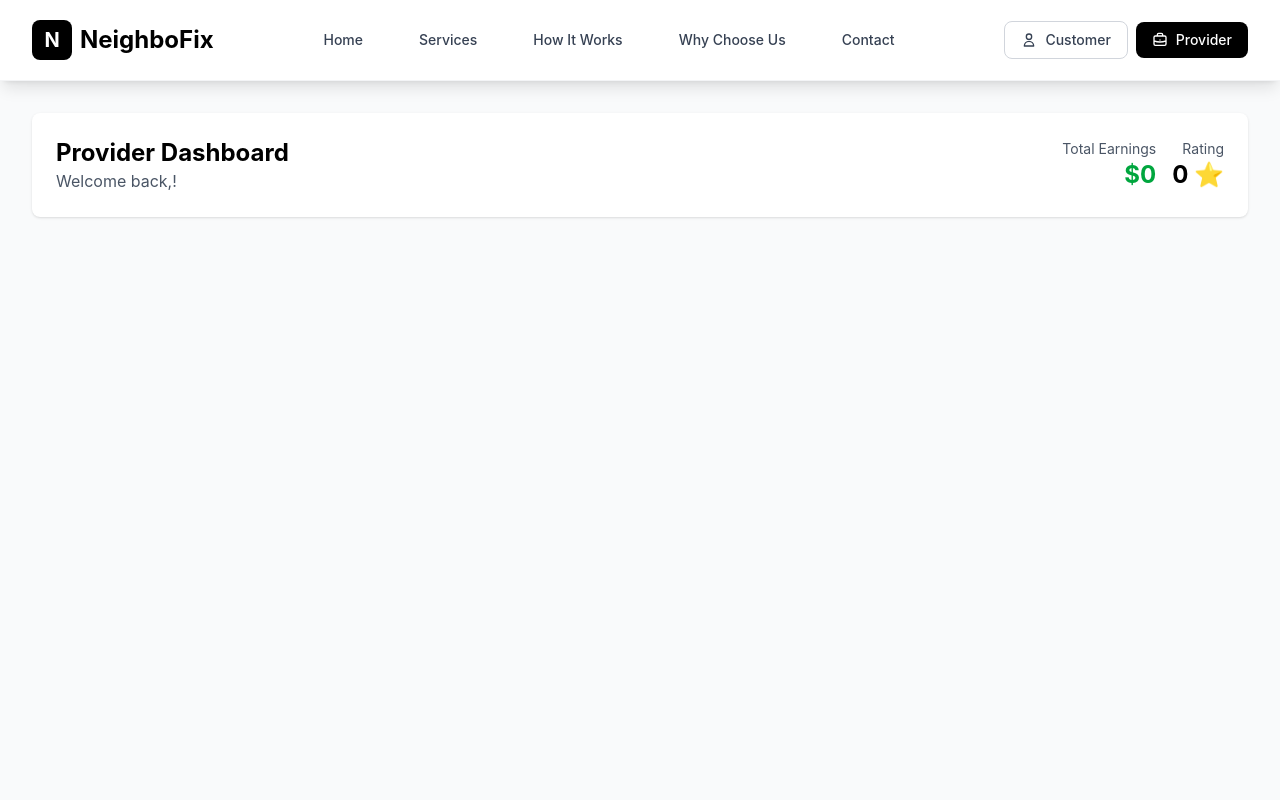
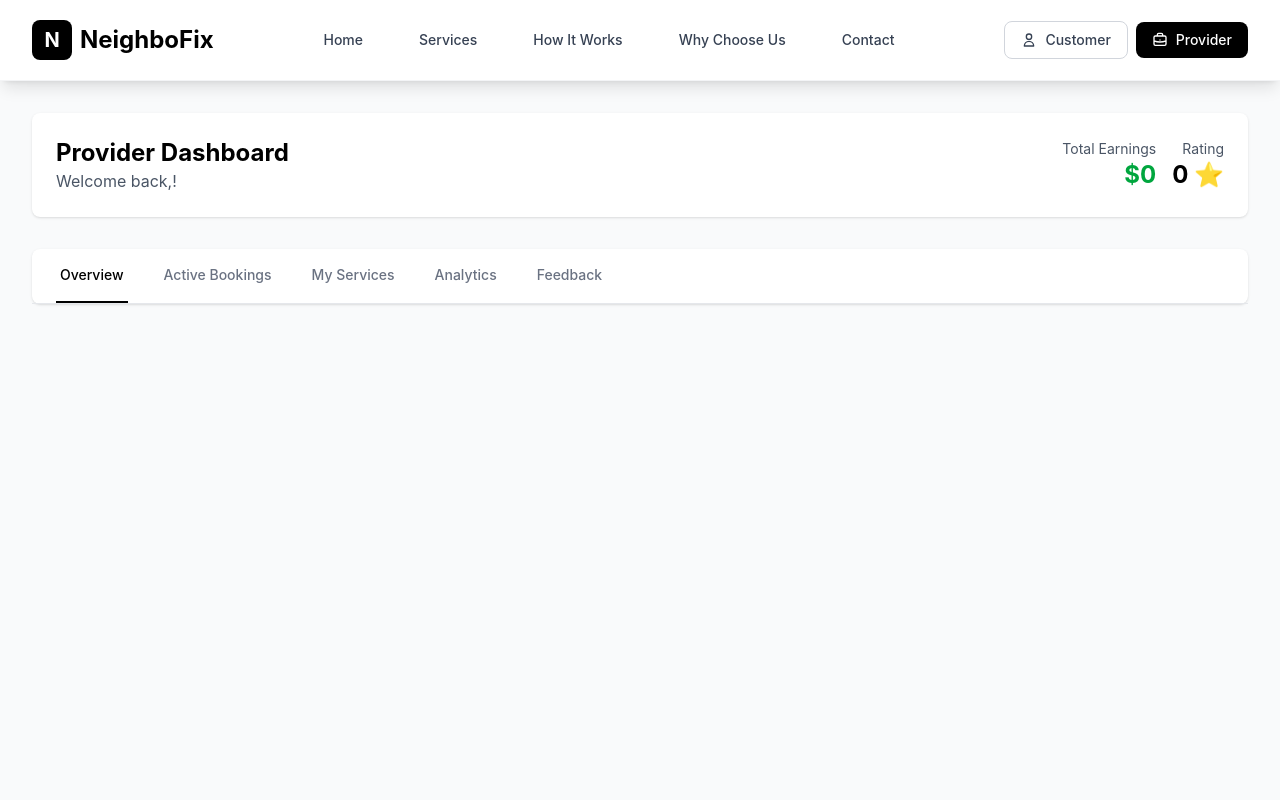
Before and after one commit to ARIngale/NeighboFix, a React (Vite) app in the folder Frontend/: page /provider-dashboard in a window 1280 px wide. Shown: the top 800 px of the page. Built offline with nearby package versions, Linux system fonts and the light colour scheme.

Commit message:
tab feacture created in ProviderDashboard page

```diff
--- a/Frontend/src/pages/ProviderDashboard.jsx
+++ b/Frontend/src/pages/ProviderDashboard.jsx
@@ -1,4 +1,8 @@
+import { useState } from "react"
+
 const ProviderDashboard = () => {
+    const [activeTab, setActiveTab] = useState("overview")
+
     return (
         <div className="min-h-screen bg-gray-50 py-8">
         <div className="max-w-7xl mx-auto px-4 sm:px-6 lg:px-8">
@@ -21,8 +25,35 @@ const ProviderDashboard = () => {
               </div>
             </div>
           </div>
+                  {/* Navigation Tabs */}
+        <div className="bg-white rounded-lg shadow-sm mb-8">
+          <div className="border-b border-gray-200">
+            <nav className="flex space-x-8 px-6">
+              {[
+                { id: "overview", label: "Overview" },
+                { id: "bookings", label: "Active Bookings" },
+                { id: "services", label: "My Services" },
+                { id: "analytics", label: "Analytics" },
+                { id: "feedback", label: "Feedback" },
+              ].map((tab) => (
+                <button
+                  key={tab.id}
+                  onClick={() => setActiveTab(tab.id)}
+                  className={`py-4 px-1 border-b-2 font-medium text-sm ${
+                    activeTab === tab.id
+                      ? "border-black text-black"
+                      : "border-transparent text-gray-500 hover:text-gray-700 hover:border-gray-300"
+                  }`}
+                >
+                  {tab.label}
+                </button>
+              ))}
+            </nav>
+          </div>
         </div>
-        </div>
+      </div>
+    </div>
+
     )
 }
 
```
